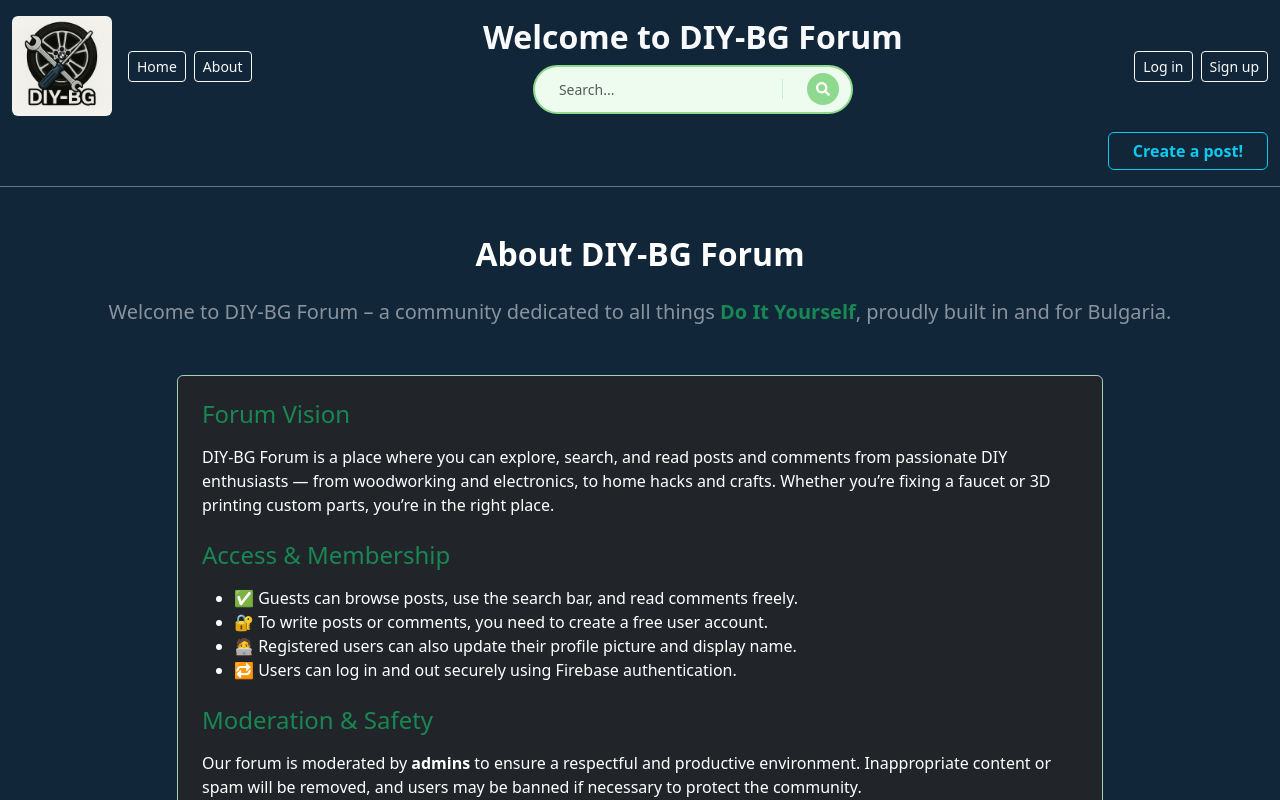
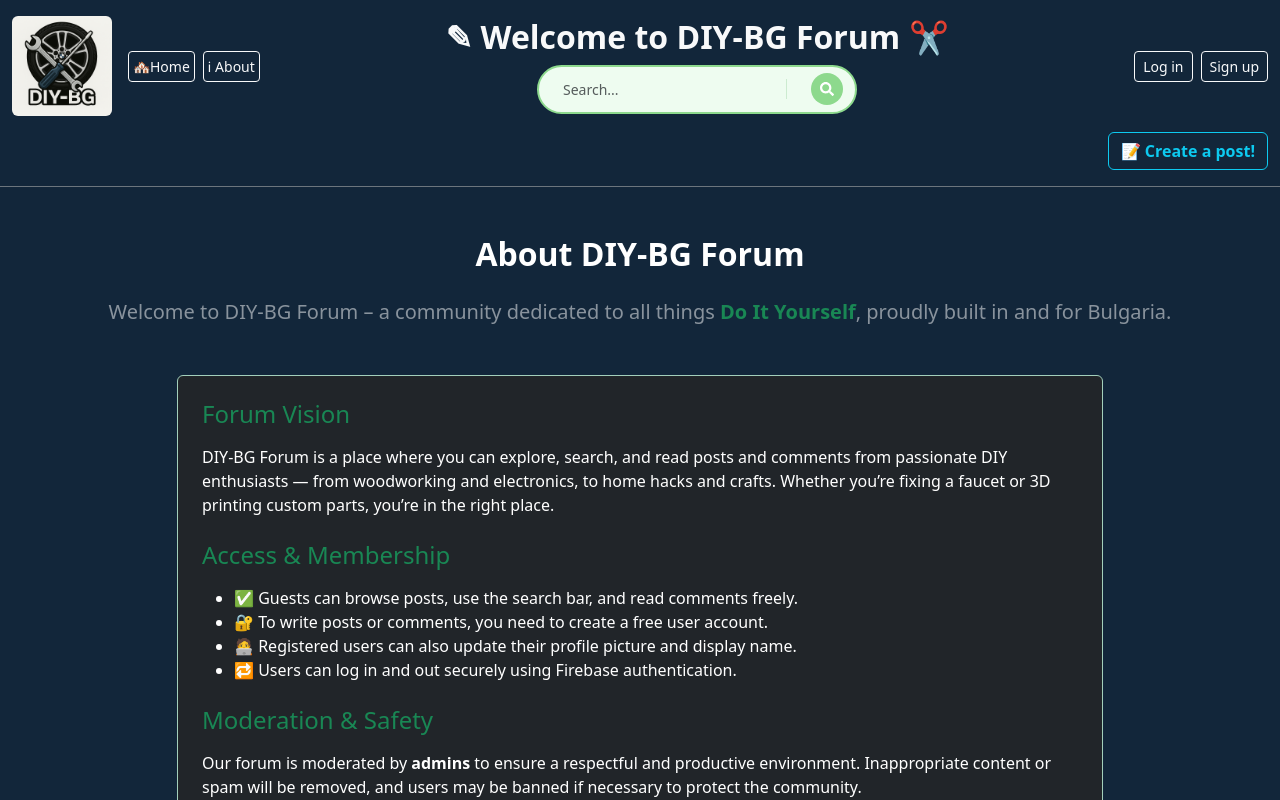
Before and after one commit to D-Three-Musketeers/Forum-DIY-BG, a React (Vite) app in the folder DIY-BG/: page /about in a window 1280 px wide. Shown: the top 800 px of the page. Built offline with nearby package versions, Linux system fonts and the light colour scheme; no server answers.

Commit message:
More Icons added, Logo is clickable routes to /home

```diff
--- a/DIY-BG/src/components/Hero.tsx
+++ b/DIY-BG/src/components/Hero.tsx
@@ -45,21 +45,23 @@ const Hero = () => {
           <div style={{ width: "100px", height: "100px" }}>
             <img
               src="/DIY-BG.png"
+              onClick={()=> navigate('/home')}
               alt="logo"
               style={{
                 width: "100%",
                 height: "100%",
                 objectFit: "contain",
                 borderRadius: "6px",
+
               }}
             />
           </div>
           <div className="d-flex align-items-center gap-2">
-            <Link to="/" className="btn btn-outline-light btn-sm">
-              Home
+            <Link to="/" className="btn btn-outline-light btn-sm px-1">
+              🏘Home
             </Link>
-            <Link to="/about" className="btn btn-outline-light btn-sm">
-              About
+            <Link to="/about" className="btn btn-outline-light btn-sm px-1">
+              ℹ About
             </Link>
           </div>
         </div>
@@ -67,7 +69,7 @@ const Hero = () => {
         {/* Middle: Welcome + Search Bar */}
         <div className="flex-grow-1 d-flex flex-column align-items-center">
           <h2 className="text-light mb-2 fw-semibold">
-            Welcome to DIY-BG Forum
+           ✎ Welcome to DIY-BG Forum ✂
           </h2>
           <div
             className="d-flex align-items-center"
@@ -155,10 +157,10 @@ const Hero = () => {
         {/* Create Post Button - Always visible */}
         <div className="w-100 d-flex justify-content-end mt-2 mt-lg-0">
           <button
-            className="btn btn-outline-info fw-semibold px-4"
+            className="btn btn-outline-info fw-semibold px-2.5"
             onClick={() => navigate("/create-post")}
           >
-            Create a post!
+            📝 Create a post!
           </button>
         </div>
       </div>
```
